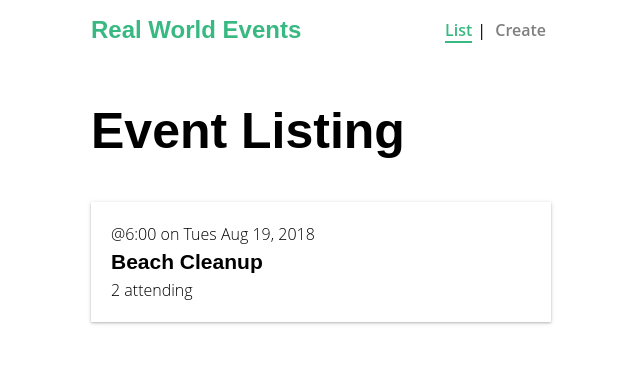
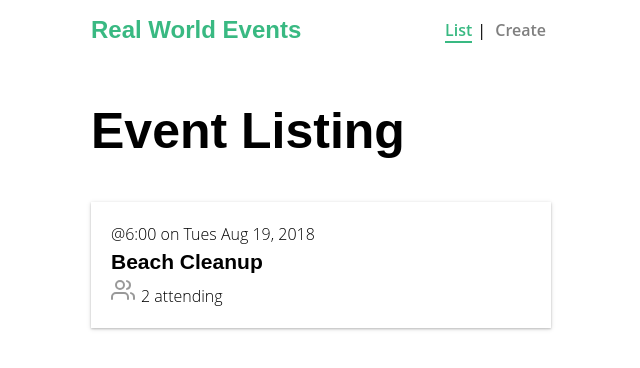
Before and after one commit to tmentink/real-world-vue, a Vue app: page / in a window 1280 px wide. Shown: the top 368 px of the page, without its empty margins (319-959 px from the left). Built offline with nearby package versions, Linux system fonts and the light colour scheme.

Commit message:
completed global components

```diff
--- a/package.json
+++ b/package.json
@@ -9,6 +9,7 @@
   },
   "dependencies": {
     "core-js": "^2.6.5",
+    "lodash": "^4.17.14",
     "node-sass": "^4.12.0",
     "sass-loader": "^7.1.0",
     "vue": "^2.6.10",
--- /dev/null
+++ b/src/components/BaseIcon.vue
@@ -0,0 +1,41 @@
+<template>
+  <div class="icon-wrapper">
+    <svg class="icon" :width="width" :height="height">
+      <use v-bind="{'xlink:href':'/feather-sprite.svg#'+name}" />
+    </svg>
+  </div>
+</template>
+
+<script>
+export default {
+  props: {
+    name: String,
+    height: {
+      type: [Number, String],
+      default: 24
+    },
+    width: {
+      type: [Number, String],
+      default: 24
+    }
+  }
+}
+</script>
+
+<style scoped>
+.icon-wrapper {
+  display: inline-flex;
+  align-items: center;
+  color: rgba(0, 0, 0, 0.4);
+  font-size: 1rem;
+  font-weight: 600;
+}
+.icon {
+  stroke: currentColor;
+  stroke-width: 2;
+  stroke-linecap: round;
+  stroke-linejoin: round;
+  fill: none;
+  margin-right: 6px;
+}
+</style>
--- a/src/components/EventCard.vue
+++ b/src/components/EventCard.vue
@@ -3,6 +3,7 @@
     <div class="event-card -shadow">
       <span class="eybrow">@{{ event.time }} on {{ event.date }}</span>
       <h4 class="title">{{ event.title }}</h4>
+      <BaseIcon name="users"/>
       <span>{{ event.attendees.length }} attending</span>
     </div>
   </router-link>
--- a/src/main.js
+++ b/src/main.js
@@ -2,6 +2,24 @@
 import App from './App.vue'
 import router from './router'
 import store from './store'
+import upperFirst from 'lodash/upperFirst'
+import camelCase from 'lodash/camelCase'
+
+const requireComponent = require.context(
+  './components',
+  false,
+  /Base[A-Z]\w+\.(vue|js)$/
+)
+
+requireComponent.keys().forEach(fileName => {
+  const componentConfig = requireComponent(fileName)
+
+  const componentName = upperFirst(
+    camelCase(fileName.replace(/^\.\/(.*)\.\w+$/, '$1'))
+  )
+
+  Vue.component(componentName, componentConfig.default || componentConfig)
+})
 
 Vue.config.productionTip = false
 
```
Also changed, not shown: public/feather-sprite.svg (added).
